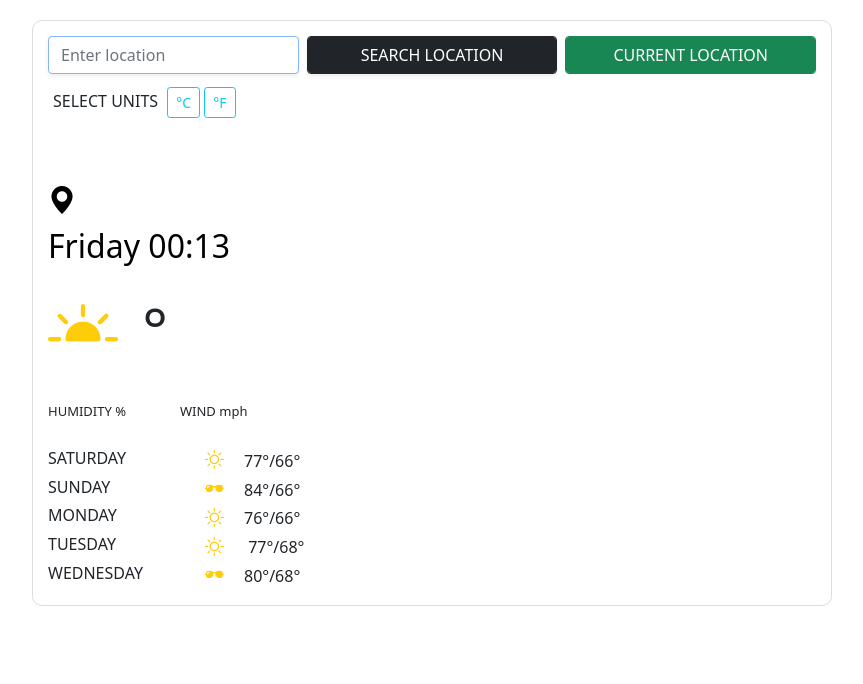
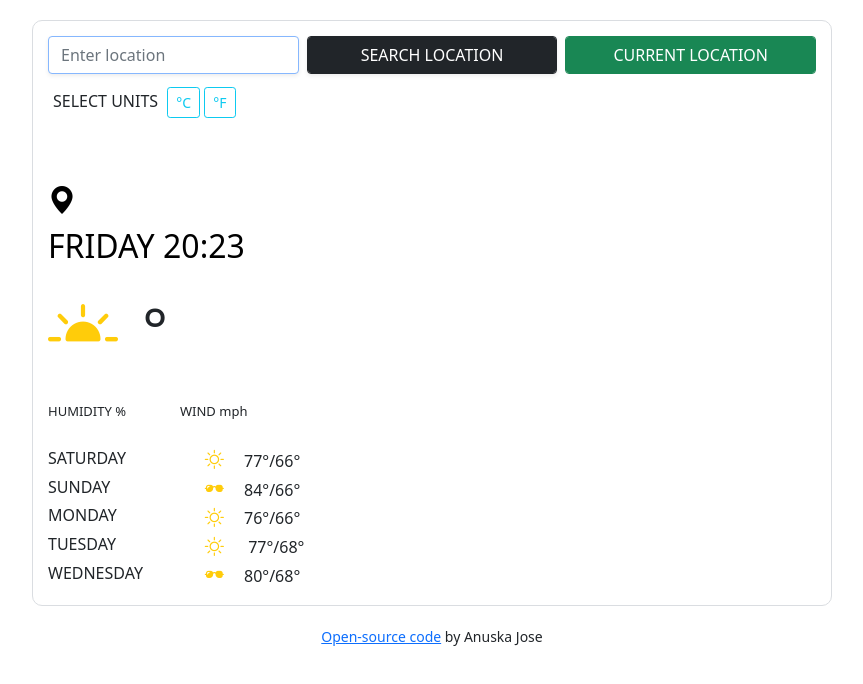
Before and after one commit to JoseRaiders/Nuk-weather-app, a plain HTML site: page index.html in a window 1280 px wide. Shown: the whole page, without its empty margins (208-1071 px from the left). Drawn offline with nearby package versions, Linux system fonts and the light colour scheme; no server answers.

Commit message:
Added footer with open-source link to GitHub code

```diff
--- a/index.html
+++ b/index.html
@@ -90,7 +90,7 @@
         </div>
 
     </div>
+    <footer><a href="https://github.com/JoseRaiders/Nuk-weather-app" target="_blank">Open-source code</a> by Anuska Jose</footer>
     </div>
-    <script src="src/index.js"></script>
   </body>
 </html>
--- a/src/styles.css
+++ b/src/styles.css
@@ -42,6 +42,11 @@ h2 {
   font-size: 13px;
 }
 
+footer {
+  text-align: center;
+  font-size: 14px;
+}
+
 /* -------- ICONS FONTS -------- */
 .bi-geo-alt-fill {
   font-size: 0.7em;
```
